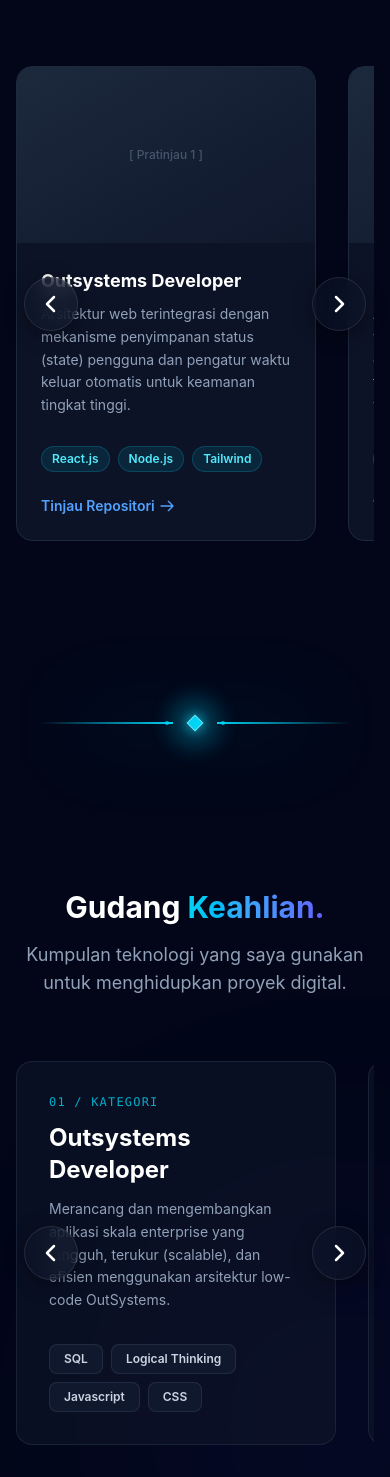
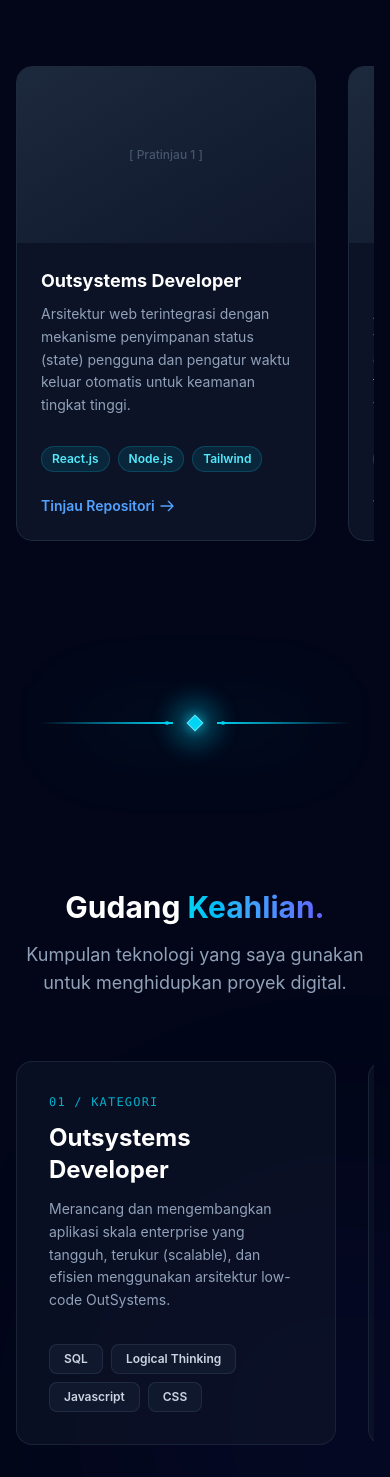
Before and after one commit to Giffary101/muhammadgiffary.github.io, a React (Vite) app: page / in a window 390 px wide. Shown: the part 1167-2644 px from the top of the page. Built offline with nearby package versions, Linux system fonts and the light colour scheme.

Commit message:
Fix Navigation Arrow in Projects and Skills Projects

```diff
--- a/src/components/Projects.jsx
+++ b/src/components/Projects.jsx
@@ -66,7 +66,7 @@ const Projects = () => {
 
           <button
             onClick={() => scroll('left')}
-            className="absolute left-2 md:-left-4 top-1/2 -translate-y-1/2 z-20 p-3.5 rounded-full bg-slate-900/50 backdrop-blur-md border border-white/10 text-white hover:bg-slate-800/80 hover:border-cyan-500/50 hover:text-cyan-400 transition-all duration-300 shadow-[0_4px_20px_rgba(0,0,0,0.4)]"
+            className="hidden md:block absolute left-2 md:-left-4 top-1/2 -translate-y-1/2 z-20 p-3.5 rounded-full bg-slate-900/50 backdrop-blur-md border border-white/10 text-white hover:bg-slate-800/80 hover:border-cyan-500/50 hover:text-cyan-400 transition-all duration-300 shadow-[0_4px_20px_rgba(0,0,0,0.4)]"
           >
             <svg className="w-6 h-6" fill="none" viewBox="0 0 24 24" stroke="currentColor">
               <path strokeLinecap="round" strokeLinejoin="round" strokeWidth="2.5" d="M15 19l-7-7 7-7" />
@@ -75,7 +75,7 @@ const Projects = () => {
 
           <button
             onClick={() => scroll('right')}
-            className="absolute right-2 md:-right-4 top-1/2 -translate-y-1/2 z-20 p-3.5 rounded-full bg-slate-900/50 backdrop-blur-md border border-white/10 text-white hover:bg-slate-800/80 hover:border-cyan-500/50 hover:text-cyan-400 transition-all duration-300 shadow-[0_4px_20px_rgba(0,0,0,0.4)]"
+            className="hidden md:block absolute right-2 md:-right-4 top-1/2 -translate-y-1/2 z-20 p-3.5 rounded-full bg-slate-900/50 backdrop-blur-md border border-white/10 text-white hover:bg-slate-800/80 hover:border-cyan-500/50 hover:text-cyan-400 transition-all duration-300 shadow-[0_4px_20px_rgba(0,0,0,0.4)]"
           >
             <svg className="w-6 h-6" fill="none" viewBox="0 0 24 24" stroke="currentColor">
               <path strokeLinecap="round" strokeLinejoin="round" strokeWidth="2.5" d="M9 5l7 7-7 7" />
--- a/src/components/Skills.jsx
+++ b/src/components/Skills.jsx
@@ -67,7 +67,7 @@ const Skills = () => {
           {/* Tombol Panah Kiri */}
           <button
             onClick={() => scroll('left')}
-            className="absolute left-2 md:-left-4 top-1/2 -translate-y-1/2 z-20 p-3.5 rounded-full bg-slate-900/50 backdrop-blur-md border border-white/10 text-white hover:bg-slate-800/80 hover:border-indigo-500/50 hover:text-indigo-400 transition-all duration-300 shadow-[0_4px_20px_rgba(0,0,0,0.4)]"
+            className="hidden md:block absolute left-2 md:-left-4 top-1/2 -translate-y-1/2 z-20 p-3.5 rounded-full bg-slate-900/50 backdrop-blur-md border border-white/10 text-white hover:bg-slate-800/80 hover:border-indigo-500/50 hover:text-indigo-400 transition-all duration-300 shadow-[0_4px_20px_rgba(0,0,0,0.4)]"
           >
             <svg className="w-6 h-6" fill="none" viewBox="0 0 24 24" stroke="currentColor">
               <path strokeLinecap="round" strokeLinejoin="round" strokeWidth="2.5" d="M15 19l-7-7 7-7" />
@@ -77,7 +77,7 @@ const Skills = () => {
           {/* Tombol Panah Kanan */}
           <button
             onClick={() => scroll('right')}
-            className="absolute right-2 md:-right-4 top-1/2 -translate-y-1/2 z-20 p-3.5 rounded-full bg-slate-900/50 backdrop-blur-md border border-white/10 text-white hover:bg-slate-800/80 hover:border-indigo-500/50 hover:text-indigo-400 transition-all duration-300 shadow-[0_4px_20px_rgba(0,0,0,0.4)]"
+            className="hidden md:block absolute right-2 md:-right-4 top-1/2 -translate-y-1/2 z-20 p-3.5 rounded-full bg-slate-900/50 backdrop-blur-md border border-white/10 text-white hover:bg-slate-800/80 hover:border-indigo-500/50 hover:text-indigo-400 transition-all duration-300 shadow-[0_4px_20px_rgba(0,0,0,0.4)]"
           >
             <svg className="w-6 h-6" fill="none" viewBox="0 0 24 24" stroke="currentColor">
               <path strokeLinecap="round" strokeLinejoin="round" strokeWidth="2.5" d="M9 5l7 7-7 7" />
```
